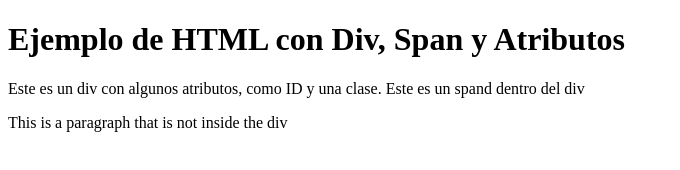
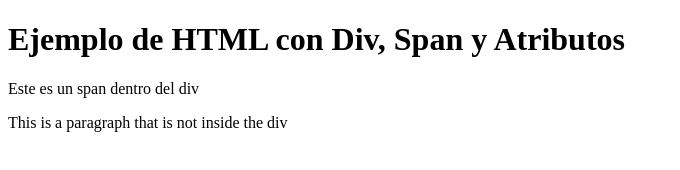
Before and after one commit to InaquiEmiliano/Reto-Contenido, a plain HTML site: page index.html in a window 1280 px wide. Shown: the whole page, without its empty margins (0-680 px from the left). Drawn offline with Linux system fonts and the light colour scheme.

Commit message:
Update index.html

```diff
--- a/index.html
+++ b/index.html
@@ -8,11 +8,14 @@
 <body>
 
     <h1>Ejemplo de HTML con Div, Span y Atributos</h1>
+
+    <!-- Contenido principal -->
     <div id="main" class="group">
-        Este es un div con algunos atributos, como ID y una clase.
-        <span>Este es un spand dentro del div</span>
+        <!-- Este es un div con algunos atributos, como ID y una clase. -->
+        <span>Este es un span dentro del div</span>
     </div>
 
+    <!-- Este es un párrafo que no está dentro del div -->
     <p lang="en-US">This is a paragraph that is not inside the div</p>
 </body>
 </html>
```
